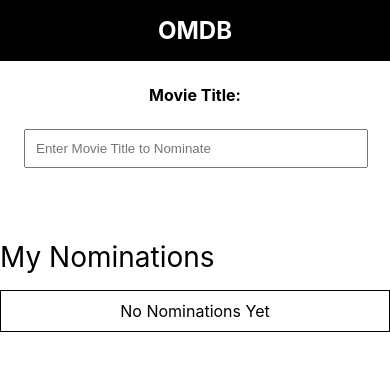
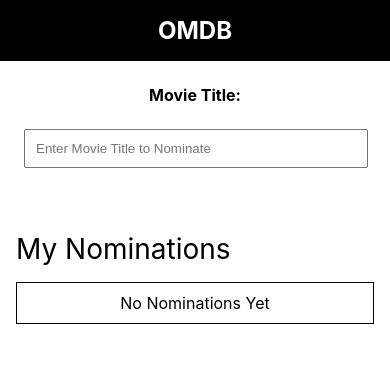
Before and after one commit to nandap4790/omdb-contact-out, a React (Create React App) app in the folder omdb-search-app/: page / in a window 390 px wide. Shown: the top 370 px of the page. Built offline with nearby package versions, Linux system fonts and the light colour scheme.

Commit message:
Mobile layout

```diff
--- a/omdb-search-app/src/Home/Banner/index.css
+++ b/omdb-search-app/src/Home/Banner/index.css
@@ -10,6 +10,12 @@
 
   .banner {
     padding: 16px;
-    margin-bottom: 16px;
+    margin: 0 16px 16px;
     box-shadow: 0px 0px 4px;
   }
+
+  @media only screen and (max-width: 768px) {
+    .banner {
+      margin: 0 0 16px;
+    }
+  }
--- a/omdb-search-app/src/Home/Tile/index.css
+++ b/omdb-search-app/src/Home/Tile/index.css
@@ -10,6 +10,7 @@
     padding-right: 8px;
     font-weight: bold;
     font-size: 18px;
+    text-align: left;
   }
 
   .movie-year {
@@ -20,4 +21,5 @@
   .movie-details {
     display: flex;
     align-items: center;
+    margin-right: 8px;
   }
--- a/omdb-search-app/src/Home/index.css
+++ b/omdb-search-app/src/Home/index.css
@@ -14,6 +14,7 @@
 .movie-list-all,
 .movie-list-nominated {
   flex-grow: 1;
+  padding: 16px;
 }
 
 .movie-list-all {
@@ -35,7 +36,6 @@
 .buttons-container {
   display: flex;
   justify-content: flex-end;
-
 }
 
 .buttons-container button {
@@ -50,3 +50,25 @@
   border: 1px solid;
   padding: 10px;
 }
+
+@media only screen and (max-width: 768px) {
+  .inner {
+    padding: 0 16px;
+  }
+
+  .movie-list-all,
+  .movie-list-nominated {
+    flex-grow: 1;
+    padding: 16px 0;
+  }
+
+  .movie-list-container {
+    flex-direction: column;
+  }
+
+  .movie-list-all,
+  .movie-list-nominated {
+    width: 100% !important;
+    margin-right: 0;
+  }
+}
--- a/omdb-search-app/src/Home/index.js
+++ b/omdb-search-app/src/Home/index.js
@@ -55,7 +55,7 @@
 		})
 	}
 
-	return <div className='content-container'>
+	return <div className='content-container inner'>
 		{error && inputVal.length > 0 && <div className="error-state">{NO_RESULTS} "{inputVal}"</div>}
 		{moviesList && moviesList.length > 0 && !danger && <Banner message={SUCCESS_BANNER} customClass="success" />}
 		{danger && <Banner message={DANGER_BANNER} customClass="danger" />}
```
Lines whose indentation alone changed are shown as unchanged.
